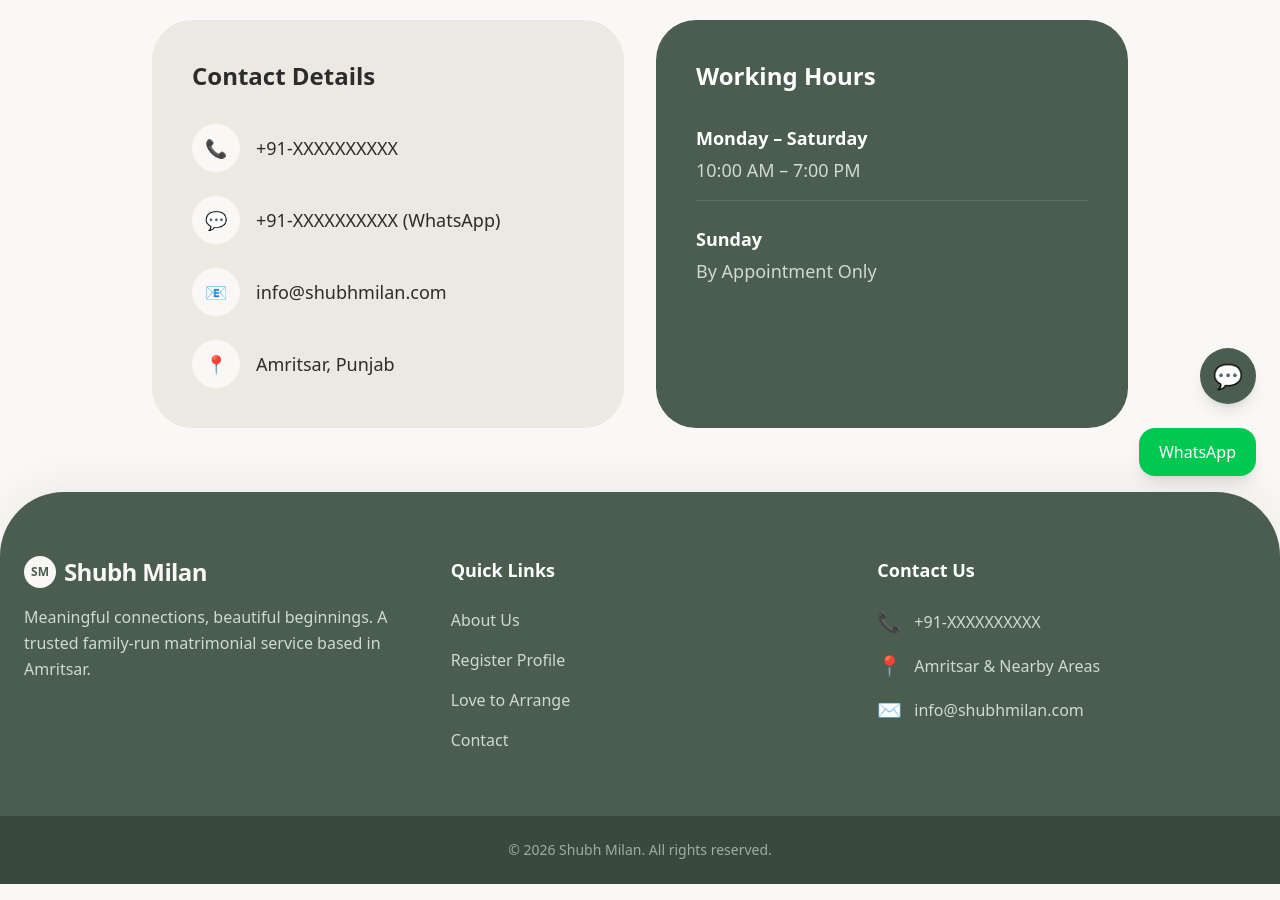
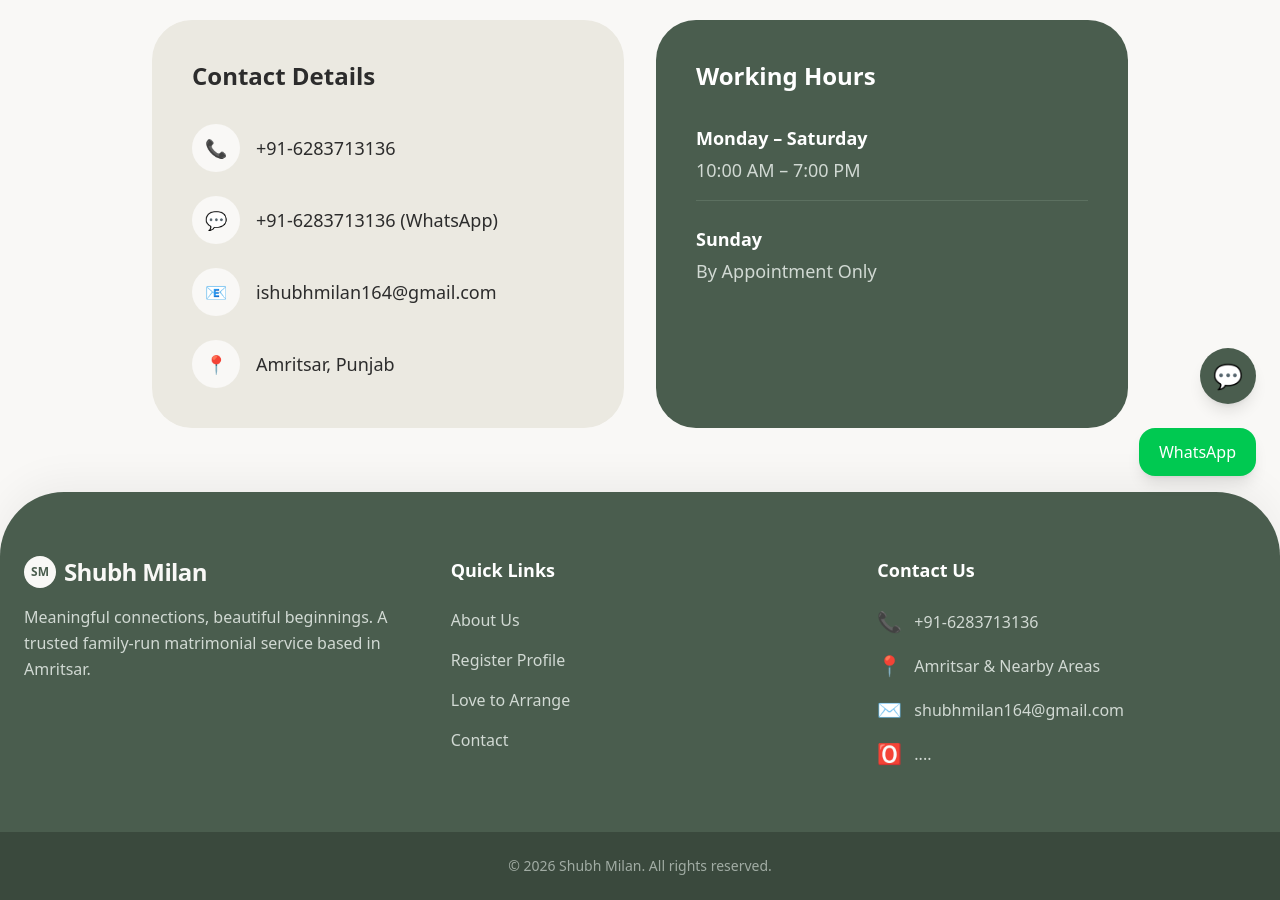
Before and after one commit to hitaishi18-coder/shubh-milan, a Next.js app: page /contact in a window 1280 px wide. Shown: the part 300-1200 px from the top of the page. Built offline with nearby package versions, Linux system fonts and the light colour scheme.

Commit message:
Re-corrected Gform link

```diff
--- a/app/contact/page.tsx
+++ b/app/contact/page.tsx
@@ -28,15 +28,15 @@
           <div className="space-y-6 text-lg">
             <p className="flex items-center gap-4 text-muted">
               <span className="w-12 h-12 bg-[#F9F8F6] rounded-full flex items-center justify-center text-primary">📞</span>
-              +91-XXXXXXXXXX
+              +91-6283713136
             </p>
             <p className="flex items-center gap-4 text-muted">
               <span className="w-12 h-12 bg-[#F9F8F6] rounded-full flex items-center justify-center text-primary">💬</span>
-              +91-XXXXXXXXXX (WhatsApp)
+              +91-6283713136 (WhatsApp)
             </p>
             <p className="flex items-center gap-4 text-muted">
               <span className="w-12 h-12 bg-[#F9F8F6] rounded-full flex items-center justify-center text-primary">📧</span>
-              info@shubhmilan.com
+              ishubhmilan164@gmail.com
             </p>
             <p className="flex items-center gap-4 text-muted">
               <span className="w-12 h-12 bg-[#F9F8F6] rounded-full flex items-center justify-center text-primary">📍</span>
--- a/app/register/page.tsx
+++ b/app/register/page.tsx
@@ -75,7 +75,7 @@
         <FadeIn delay={0.3} className="lg:col-span-7 w-full bg-surface rounded-[3rem] p-3 md:p-6 shadow-sm border border-[#EBE9E1]">
           <div className="rounded-[2.5rem] overflow-hidden bg-white shadow-inner">
             <iframe
-              src="https://docs.google.com/forms/d/e/1FAIpQLSdHDfM4t47hrqY4d5vxAubM_UA6sZLbjTmHjg60r4MhySI3vw/viewform?embedded=true"
+              src="https://docs.google.com/forms/d/e/1FAIpQLSddgEyQ5pxKPQdheNz8Zdd1SzodwKWKblMMOhU7FSNXiLYkTw/viewform?usp=dialog"
               width="100%"
               height="1100"
               style={{ border: "0" }}
--- a/app/registration-form/page.tsx
+++ b/app/registration-form/page.tsx
@@ -23,7 +23,7 @@
       <div className="w-full bg-surface rounded-[2.5rem] p-4 md:p-8">
         <div className="rounded-3xl overflow-hidden bg-white">
           <iframe
-            src="https://docs.google.com/forms/d/e/1FAIpQLSdHDfM4t47hrqY4d5vxAubM_UA6sZLbjTmHjg60r4MhySI3vw/viewform?embedded=true"
+            src="https://docs.google.com/forms/d/e/1FAIpQLSddgEyQ5pxKPQdheNz8Zdd1SzodwKWKblMMOhU7FSNXiLYkTw/viewform?usp=dialog"
             width="100%"
             height="900"
             style={{ border: "0" }}
--- a/components/Footer.tsx
+++ b/components/Footer.tsx
@@ -31,13 +31,16 @@
           <h3 className="text-lg font-semibold mb-6 text-white">Contact Us</h3>
           <div className="space-y-4 text-[#D1D9D3]">
             <p className="flex items-center gap-3">
-              <span className="text-xl">📞</span> +91-XXXXXXXXXX
+              <span className="text-xl">📞</span> +91-6283713136
             </p>
             <p className="flex items-center gap-3">
               <span className="text-xl">📍</span> Amritsar & Nearby Areas
             </p>
             <p className="flex items-center gap-3">
-              <span className="text-xl">✉️</span> info@shubhmilan.com
+              <span className="text-xl">✉️</span> shubhmilan164@gmail.com
+            </p>
+            <p className="flex items-center gap-3">
+              <span className="text-xl"> 🅾 </span> ....
             </p>
           </div>
         </div>
```
Also changed, not shown: 1 other file (tests, documents, lock files or other folders).
